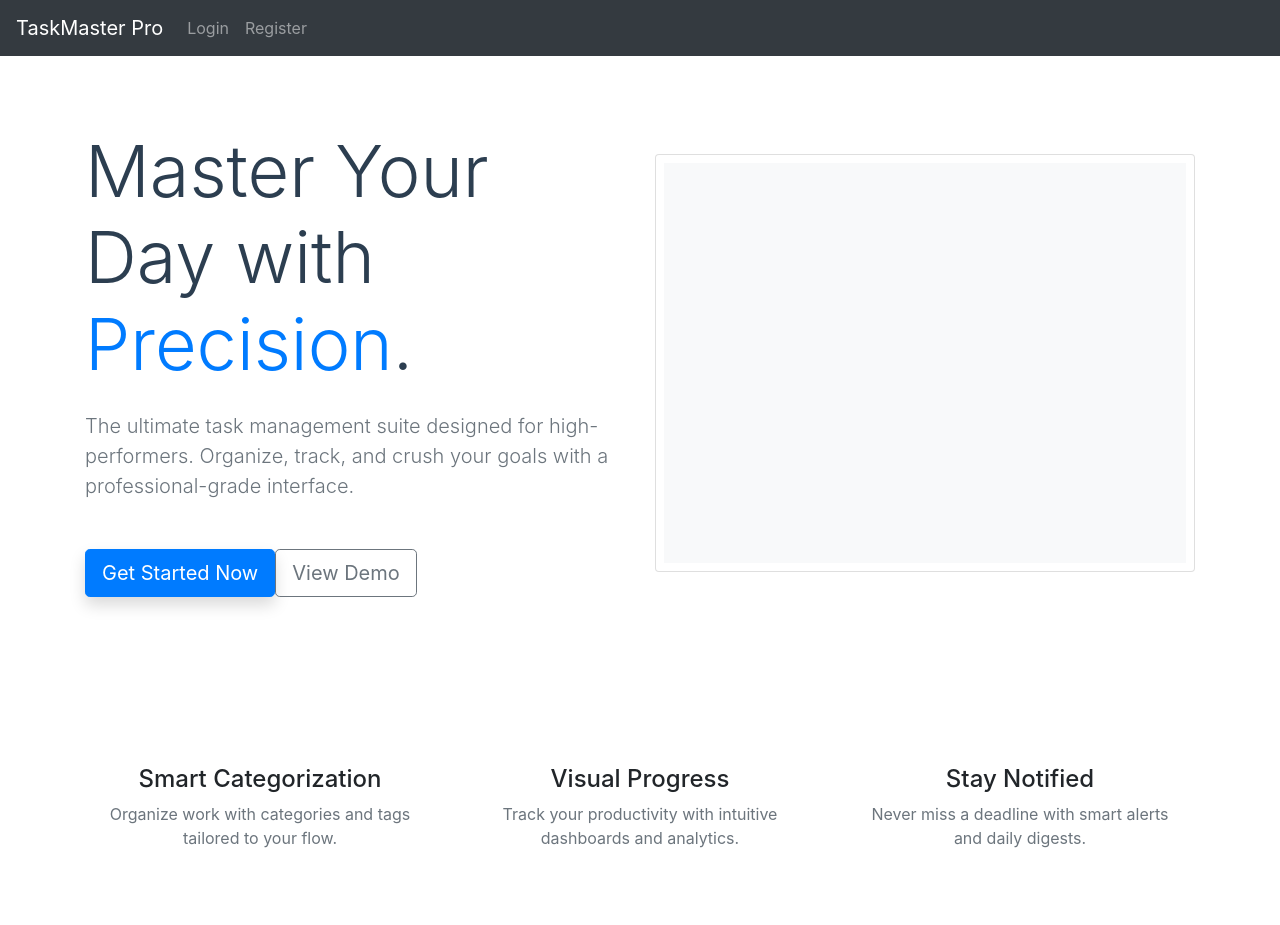
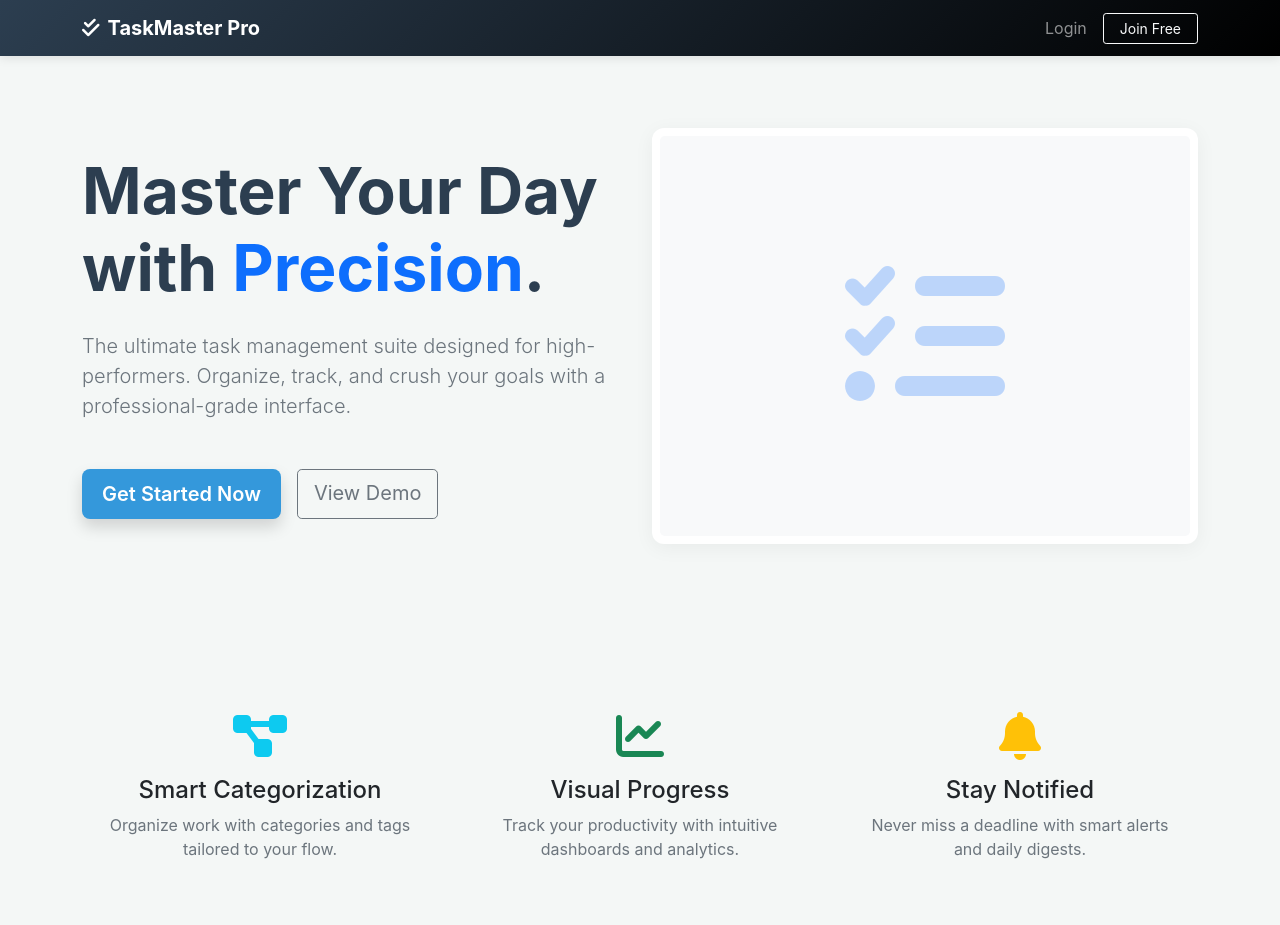
Before and after one commit to bereket-7/Synapse, a Python web app: template app/templates/index.html in a window 1280 px wide. Before the commit the page ends 848 px from the top, so only its background shows below. Run offline with Jinja, Linux system fonts and the light colour scheme; the template is opened without the code that fills it, so the values that code supplies are empty; some libraries are stand-ins or nearby versions.

Commit message:
Enhance data models and templates: add Category and Tag models, update User model relationships, and improve base HTML structure with Bootstrap 5 styling.

```diff
--- a/app/templates/base.html
+++ b/app/templates/base.html
@@ -1,40 +1,129 @@
-<!DOCTYPE html>
-<html>
+<!doctype html>
+<html lang="en">
   <head>
+    <meta charset="UTF-8" />
+    <meta name="viewport" content="width=device-width, initial-scale=1.0" />
     <title>TaskMaster Pro</title>
+    <!-- Bootstrap 5 CSS -->
+    <link
+      href="https://cdn.jsdelivr.net/npm/bootstrap@5.1.3/dist/css/bootstrap.min.css"
+      rel="stylesheet"
+    />
+    <!-- Font Awesome -->
     <link
       rel="stylesheet"
-      href="https://stackpath.bootstrapcdn.com/bootstrap/4.5.2/css/bootstrap.min.css"
+      href="https://cdnjs.cloudflare.com/ajax/libs/font-awesome/6.0.0/css/all.min.css"
     />
+    <!-- Custom Styles -->
+    <style>
+      body {
+        background-color: #f4f7f6;
+        font-family: "Inter", sans-serif;
+      }
+      .navbar {
+        background: linear-gradient(135deg, #2c3e50, #000000);
+        box-shadow: 0 2px 10px rgba(0, 0, 0, 0.1);
+      }
+      .card {
+        border: none;
+        border-radius: 12px;
+        box-shadow: 0 4px 20px rgba(0, 0, 0, 0.05);
+      }
+      .btn-primary {
+        background-color: #3498db;
+        border: none;
+        padding: 10px 20px;
+        border-radius: 8px;
+        font-weight: 600;
+      }
+      .btn-primary:hover {
+        background-color: #2980b9;
+        transform: translateY(-1px);
+      }
+    </style>
   </head>
   <body>
-    <nav class="navbar navbar-expand-lg navbar-dark bg-dark">
-      <a class="navbar-brand" href="{{ url_for('main.index') }}"
-        >TaskMaster Pro</a
+    <nav class="navbar navbar-expand-lg navbar-dark sticky-top">
+      <div class="container">
+        <a
+          class="navbar-brand fw-bold"
+          href="{{ url_for('tasks.list_tasks') if current_user.is_authenticated else url_for('tasks.index') }}"
         >
-      <div class="navbar-nav">
+          <i class="fas fa-check-double me-2"></i>TaskMaster Pro
+        </a>
+        <button
+          class="navbar-toggler"
+          type="button"
+          data-bs-toggle="collapse"
+          data-bs-target="#navbarNav"
+        >
+          <span class="navbar-toggler-icon"></span>
+        </button>
+        <div class="collapse navbar-collapse" id="navbarNav">
+          <ul class="navbar-nav ms-auto align-items-center">
             {% if current_user.is_authenticated %}
-        <a class="nav-item nav-link" href="{{ url_for('main.tasks') }}"
-          >Tasks</a
+            <li class="nav-item">
+              <a class="nav-link" href="{{ url_for('dashboard.index') }}">Dashboard</a>
+            </li>
+            <li class="nav-item">
+              <a class="nav-link" href="{{ url_for('tasks.list_tasks') }}"
+                >Board</a
               >
-        <a class="nav-item nav-link" href="{{ url_for('main.logout') }}"
+            </li>
+            <li class="nav-item dropdown">
+              <a
+                class="nav-link dropdown-toggle"
+                href="#"
+                id="userDropdown"
+                role="button"
+                data-bs-toggle="dropdown"
+              >
+                <i class="fas fa-user-circle me-1"></i>{{ current_user.username
+                }}
+              </a>
+              <ul class="dropdown-menu dropdown-menu-end">
+                <li>
+                  <a class="dropdown-item" href="{{ url_for('auth.logout') }}"
                     >Logout</a
                   >
+                </li>
+              </ul>
+            </li>
             {% else %}
-        <a class="nav-item nav-link" href="{{ url_for('main.login') }}"
-          >Login</a
+            <li class="nav-item">
+              <a class="nav-link" href="{{ url_for('auth.login') }}">Login</a>
+            </li>
+            <li class="nav-item">
+              <a
+                class="btn btn-outline-light btn-sm ms-lg-2 px-3"
+                href="{{ url_for('auth.register') }}"
+                >Join Free</a
               >
-        <a class="nav-item nav-link" href="{{ url_for('main.register') }}"
-          >Register</a
-        >
+            </li>
             {% endif %}
+          </ul>
+        </div>
       </div>
     </nav>
+
     <div class="container mt-4">
       {% with messages = get_flashed_messages(with_categories=true) %} {% if
       messages %} {% for category, message in messages %}
-      <div class="alert alert-{{ category }}">{{ message }}</div>
+      <div
+        class="alert alert-{{ category if category != 'danger' else 'danger' }} alert-dismissible fade show"
+        role="alert"
+      >
+        {{ message }}
+        <button
+          type="button"
+          class="btn-close"
+          data-bs-dismiss="alert"
+        ></button>
+      </div>
       {% endfor %} {% endif %} {% endwith %} {% block content %}{% endblock %}
     </div>
+
+    <!-- Bootstrap 5 JS Bundle -->
+    <script src="https://cdn.jsdelivr.net/npm/bootstrap@5.1.3/dist/js/bootstrap.bundle.min.js"></script>
   </body>
 </html>
```
Also changed, not shown: app/models.py (+40 -3 lines). Lines whose indentation alone changed are shown as unchanged.
